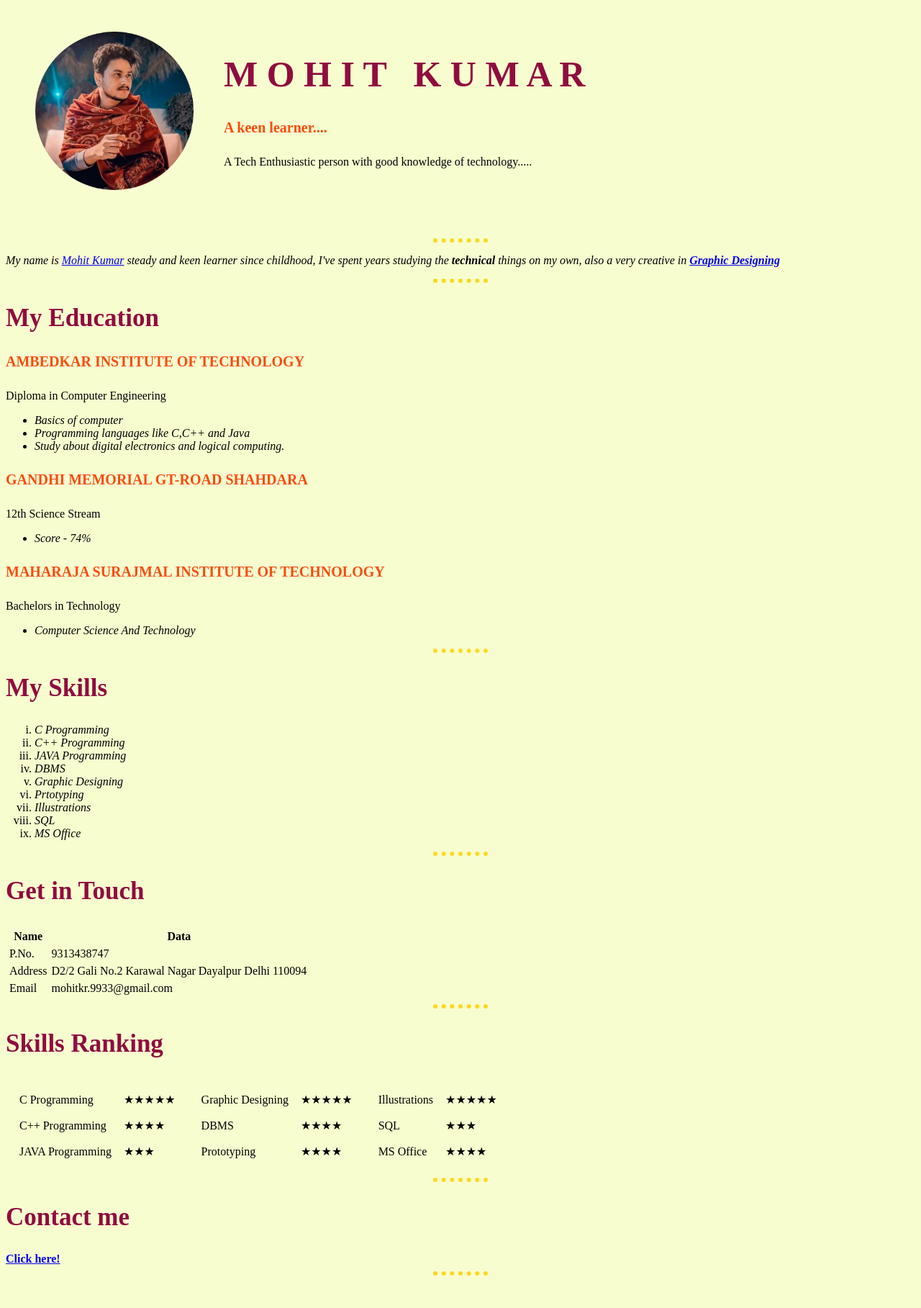
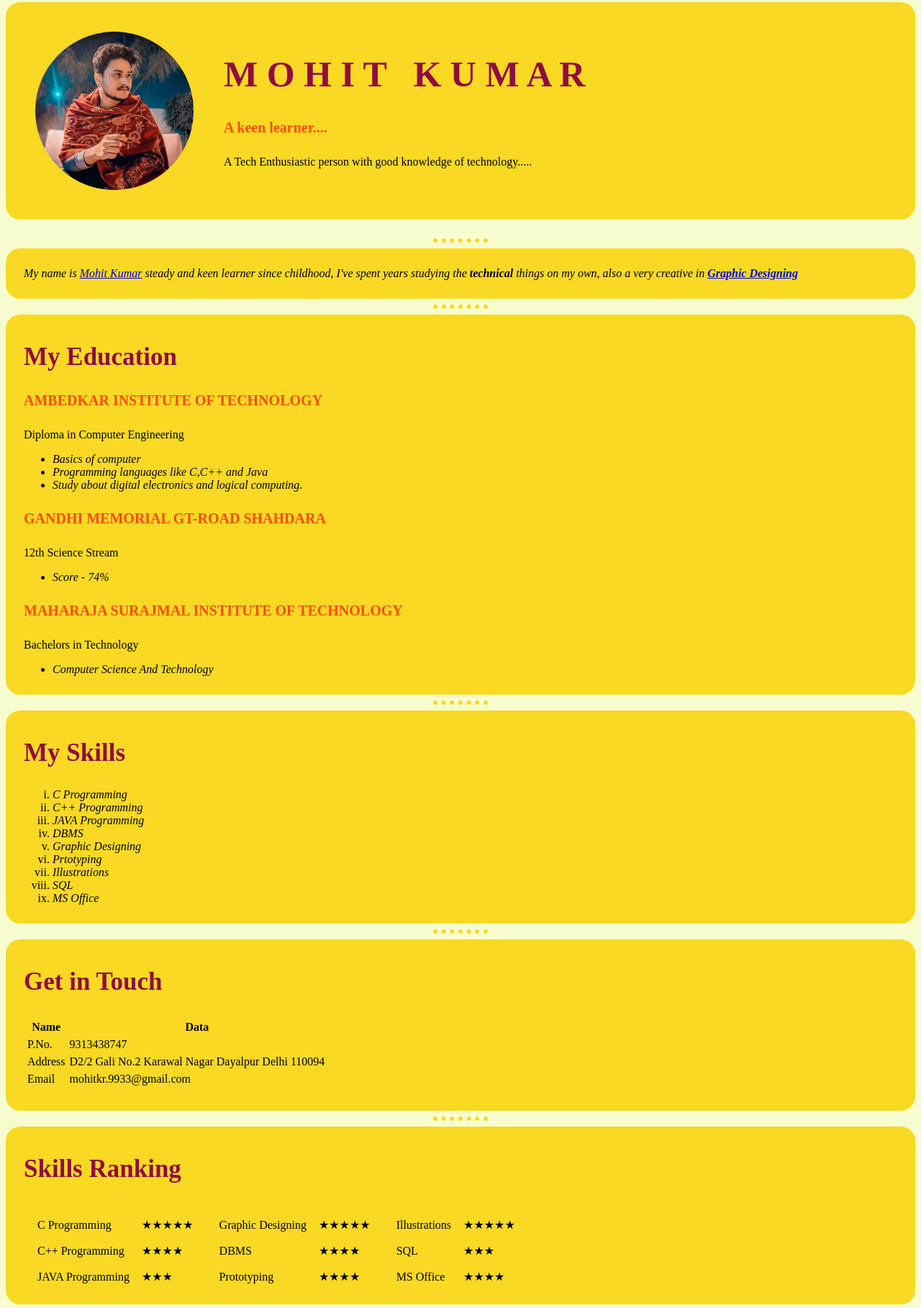
Before and after one commit to mhtkr/resume, a plain HTML site: page index.html in a window 1280 px wide. Shown: the part 23-1840 px from the top of the page at 72% size. Before the commit the page ends 1803 px from the top, so only its background shows below. Drawn offline with Linux system fonts and the light colour scheme.

Commit message:
Update styles.css

```diff
--- a/css/styles.css
+++ b/css/styles.css
@@ -26,3 +26,61 @@ hr
     color: #F94C10;
     font-size: 20;
  }
+ .head1
+ {
+	 background-color: #F9D923;
+	 border-radius: 20px;
+ }
+ .bod1
+ {
+	 background-color: #F9D923;
+	 border-radius: 20px;
+	 padding-top: 10px;
+	 padding-bottom: 10px;
+	 padding-right: 10px;
+	 padding-left: 25px;
+ }
+ .bod2
+ {
+	 background-color: #F9D923;
+	 border-radius: 20px;
+	 padding-top: 10px;
+	 padding-bottom: 10px;
+	 padding-right: 10px;
+	 padding-left: 25px;
+ }
+ .bod3
+ {
+	 background-color: #F9D923;
+	 border-radius: 20px;
+	 padding-top: 10px;
+	 padding-bottom: 30px;
+	 padding-right: 10px;
+	 padding-left: 25px;
+ }
+ .bod4
+ {
+	 background-color: #F9D923;
+	 border-radius: 20px;
+	 padding-top: 10px;
+	 padding-bottom: 10px;
+	 padding-right: 10px;
+	 padding-left: 25px;
+ }
+ .bod5
+ {
+	 background-color: #F9D923;
+	 border-radius: 20px;
+	 padding-top: 10px;
+	 padding-bottom: 30px;
+	 padding-right: 10px;
+	 padding-left: 25px;
+ }
+ .abt
+ {
+	 background-color: #F9D923;
+	 border-radius: 20px;
+	 padding-top: 10px;
+	 padding-bottom: 10px;
+	 padding-right: 10px;
+	 padding-left: 25px;
```
